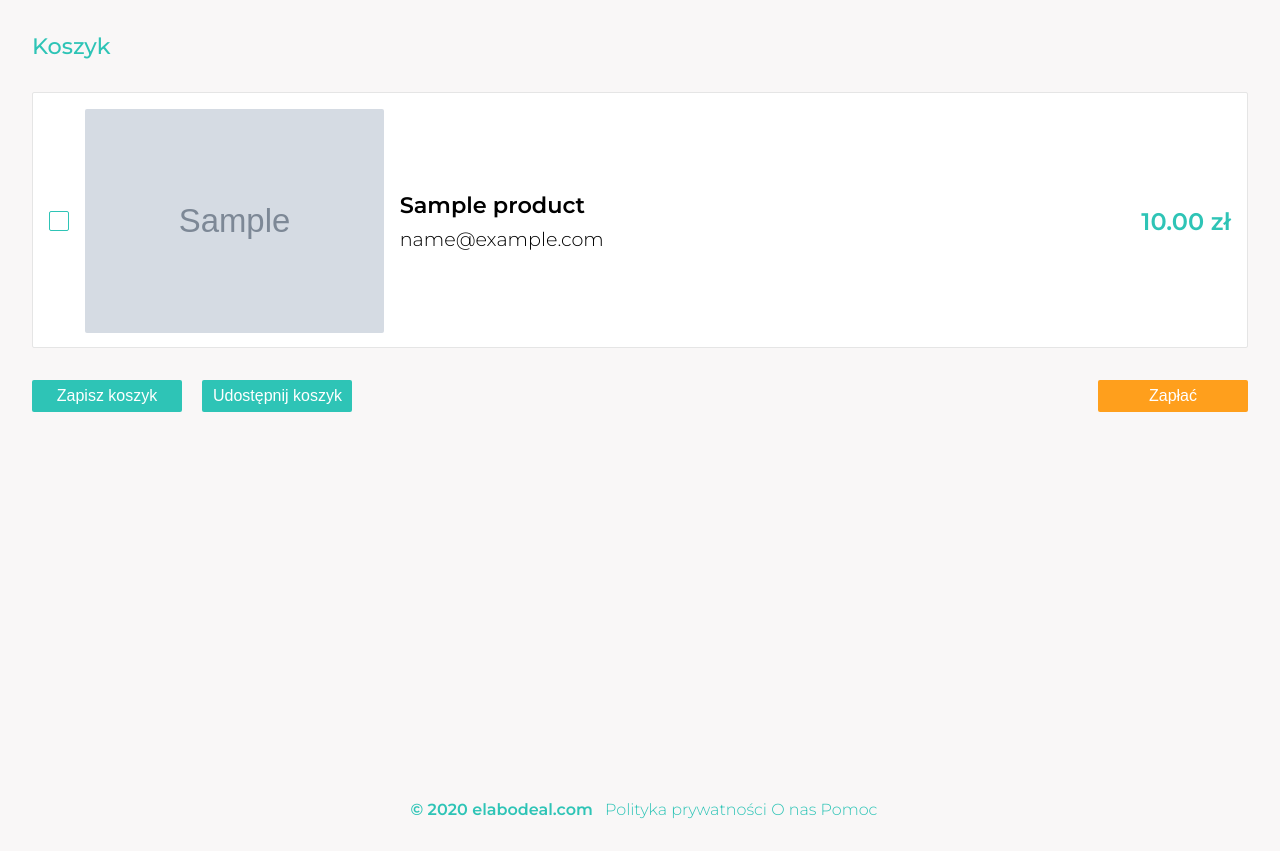
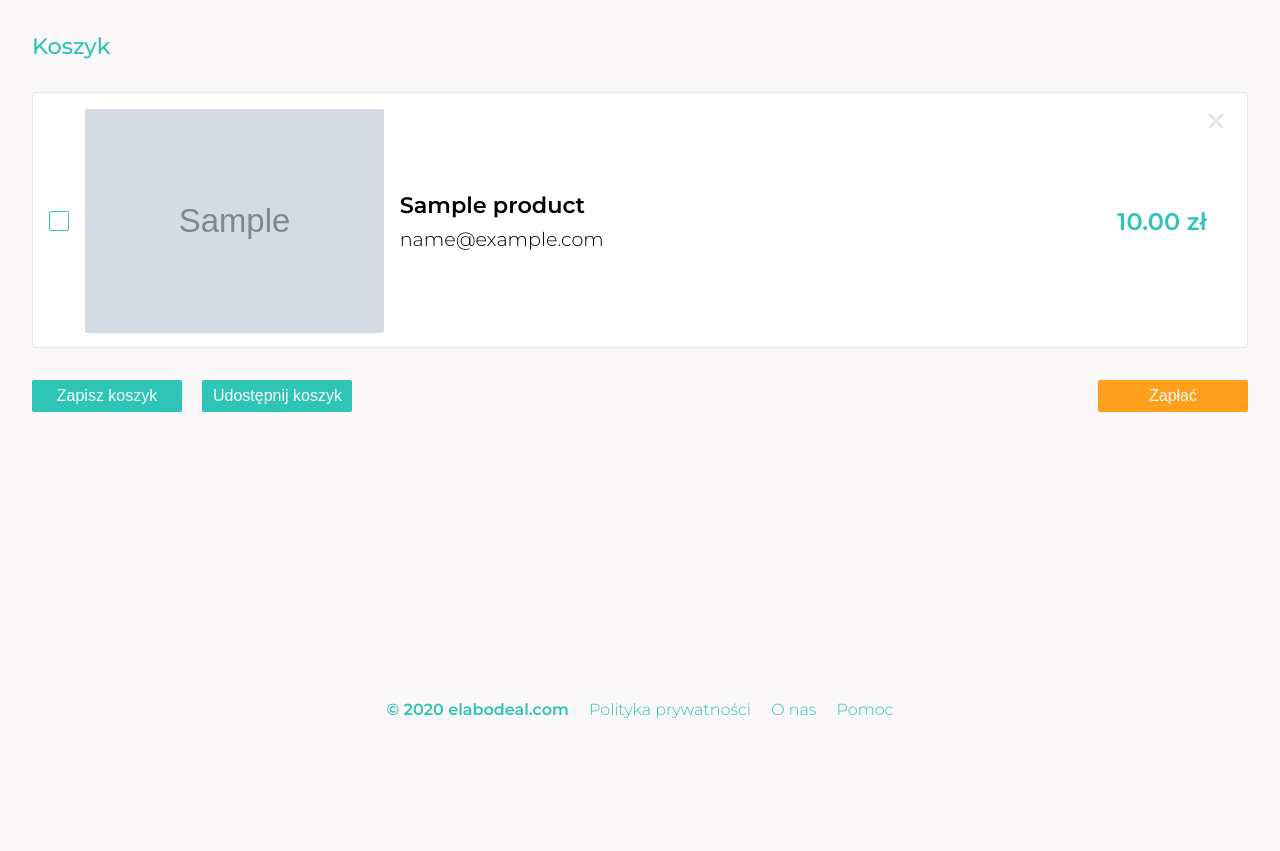
Before and after one commit to michalgolda/elabodeal, a Django app: page /cart/ in a window 1280 px wide. Shown: the part 60-911 px from the top of the page. After the commit the page ends 779 px from the top, so only its background shows below. Run offline with Django 3.2, Linux system fonts and the light colour scheme; tables that the repository leaves empty hold one stand-in row (values such as "Sample post"); grey boxes marked "Sample" are stand-in pictures; some libraries are stand-ins or nearby versions.

Commit message:
Add delete product icon form cart

```diff
--- a/elabodeal/web/static/styles/main.css
+++ b/elabodeal/web/static/styles/main.css
@@ -270,6 +270,7 @@ body {
 .footer__link {
 	text-decoration: none;
 	color: white;
+    padding: 0px 8px 0px 8px;
 }
 
 .footer__link:hover {
--- a/elabodeal/web/static/styles/pages/cart.css
+++ b/elabodeal/web/static/styles/pages/cart.css
@@ -1,6 +1,6 @@
 .container {
 	max-width: 1280px;
-    min-height: 100vh;
+    min-height: calc(100vh - 100px);
     margin: 0 auto;
     padding: 32px 32px 64px 32px;
 }
@@ -81,6 +81,16 @@
 	font-weight: 600;
 }
 
+.delete-product {
+	float: left;
+	font-size: 1.5rem;
+	color: var(--grey);
+}
+
+.delete-product:hover {
+	cursor: pointer;
+}
+
 .bar {
 	margin: 32px 0px 64px 0px;
 }
--- a/elabodeal/web/templates/cart.html
+++ b/elabodeal/web/templates/cart.html
@@ -15,6 +15,7 @@
 		<section class="section">
 			{% for product in products %}
 				<div class="product">
+					<div style="width: calc(100% - 24px); height: 224px; float: left">
 						<div class="product__section" style="float: left;">
 							<input class="product__checkbox" type="checkbox"/>
 							<img
@@ -31,6 +32,8 @@
 							<p class="product__price">{{ product.price }} zł</p>
 						</div>
 					</div>
+					<i class="fas fa-times delete-product"></i>
+				</div>
 			{% endfor %}
 		</section>
 	</section>
```
Lines whose indentation alone changed are shown as unchanged.
